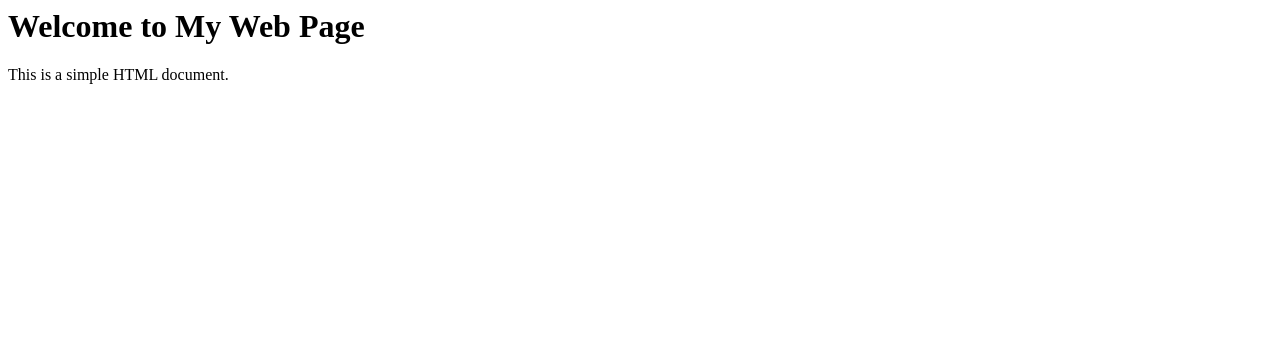
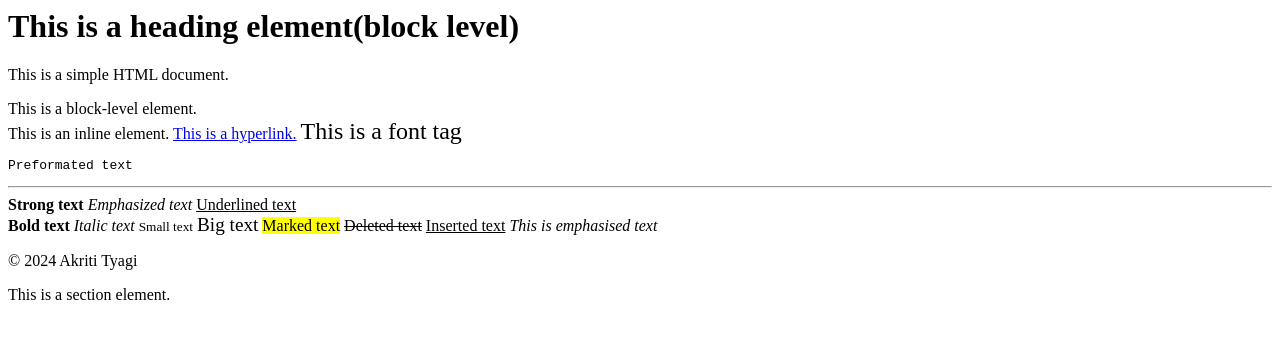
Before and after one commit to Akriti-Tyagi-2006/Akriti-Tyagi-Demo, a plain HTML site: page index..html in a window 1280 px wide. Drawn offline with Linux system fonts and the light colour scheme.

```diff
--- a/index..html
+++ b/index..html
@@ -4,8 +4,36 @@
 <body>
     <meta charset="UTF-8">
     <meta name="viewport" content="width=device-width, initial-scale=1.0">
-    <title>My Web Page</title>
-    <h1>Welcome to My Web Page</h1>
+    <title>Block and Inline element </title>
+    <h1>This is a heading element(block level)</h1>
     <p>This is a simple HTML document.</p>
+    <div>This is a block-level element.</div>
+    <!-- inline elements -->
+     <span>This is an inline element.</span>
+    <a href="index1.html">This is a hyperlink.</a>
+    <FONT SIZE =+2> This is a font tag</FONT>
+    <PRE>Preformated text</PRE>
+    <hr>
+    <!-- text formatting -->
+    <strong>Strong text</strong>
+    <em>Emphasized text</em>
+    <u>Underlined text</u>
+    <br>
+    <b>Bold text</b>
+    <i>Italic text</i>
+    <small>Small text</small>
+    <big>Big text</big>
+    <mark>Marked text</mark>
+    <del>Deleted text</del>
+    <ins>Inserted text</ins>
+    <em>This is emphasised text</em>
+    <footer>
+        <p>&copy; 2024 Akriti Tyagi</p>
+    </footer>
+    <section>
+        <p>This is a section element.</p>
+    </section>
 
+</head>
+</body>
 </html>
```
Also changed, not shown: iframe.html (added, +16 -0 lines), index.html (deleted), 1 other file.
